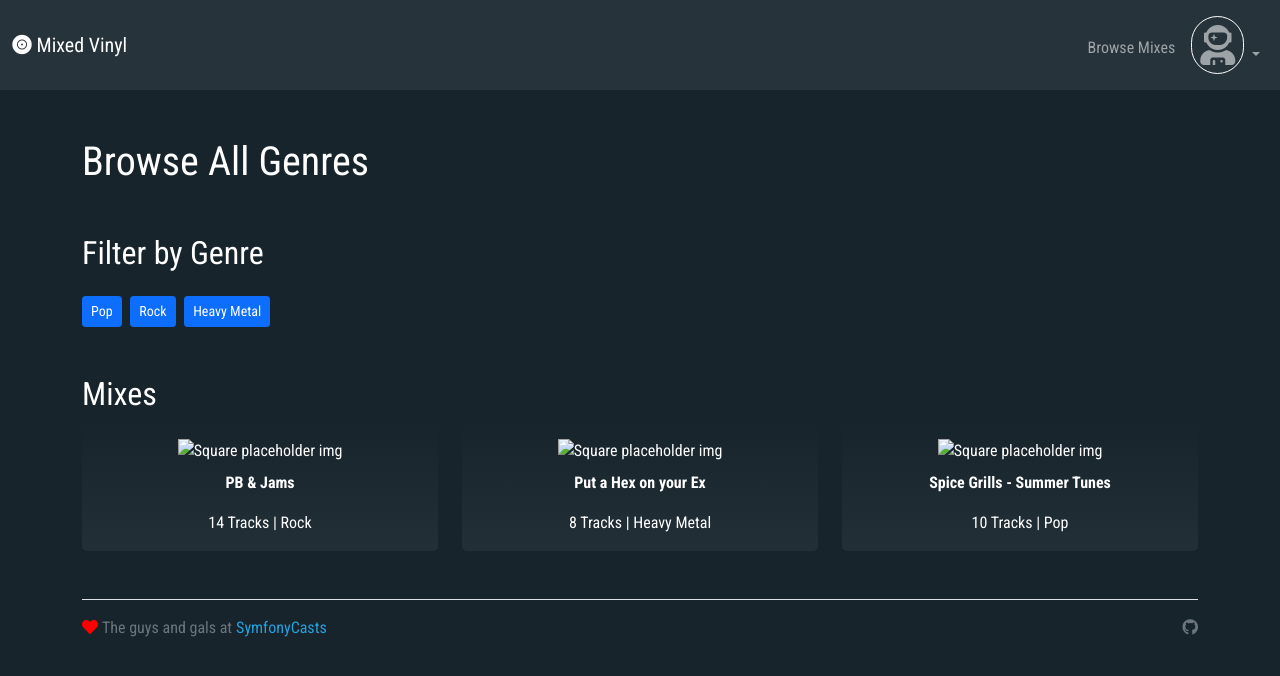
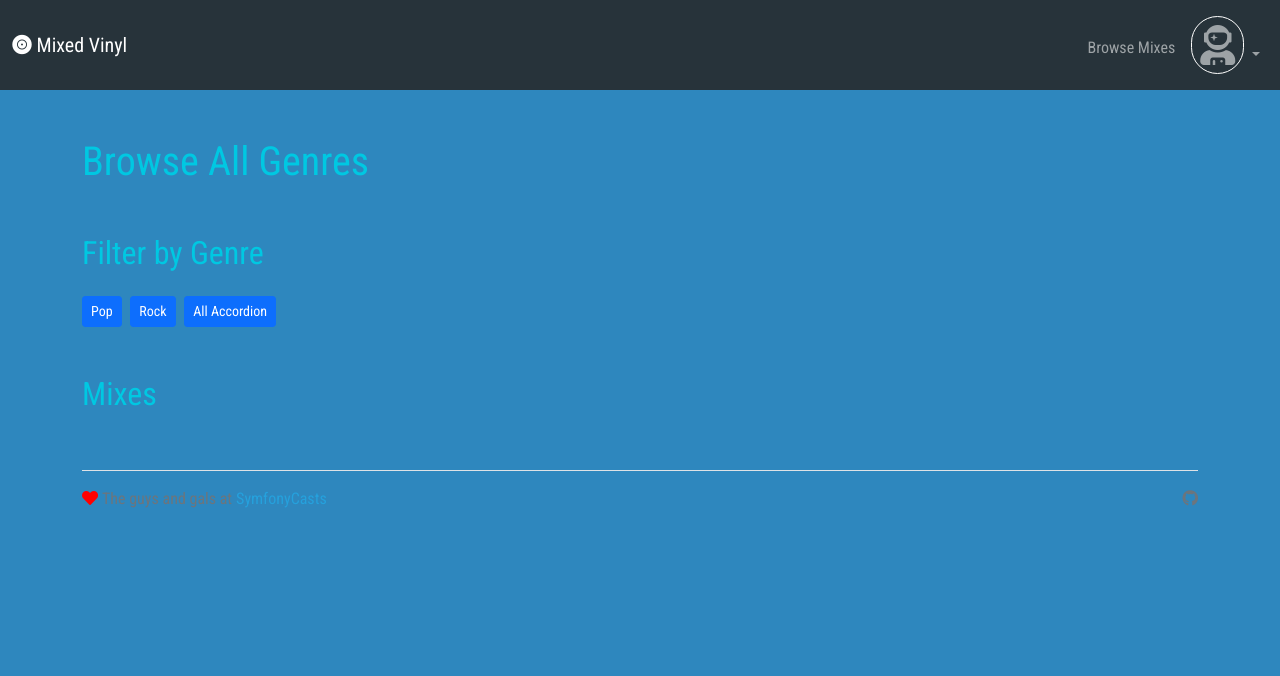
Before and after one commit to taybon/mixed_vinyl, a Symfony app: template templates/vinyl/browse.html.twig in a window 1280 px wide. Shown: the top 676 px of the page. Run offline with Twig, Linux system fonts and the light colour scheme; the template is opened without the code that fills it, so the values that code supplies are empty; some libraries are stand-ins or nearby versions.

Commit message:
Look mom! A real app

```diff
--- a/assets/styles/app.css
+++ b/assets/styles/app.css
@@ -3,5 +3,5 @@
 @import '~@fontsource/roboto-condensed';
 
 body {
-    background-color: rgb(211, 211, 211) !important;
+    background-color: rgb(0, 217, 255) !important;
 }
--- a/config/bundles.php
+++ b/config/bundles.php
@@ -3,9 +3,14 @@
 return [
     Symfony\Bundle\FrameworkBundle\FrameworkBundle::class => ['all' => true],
     Symfony\Bundle\TwigBundle\TwigBundle::class => ['all' => true],
+    Twig\Extra\TwigExtraBundle\TwigExtraBundle::class => ['all' => true],
     Symfony\Bundle\WebProfilerBundle\WebProfilerBundle::class => ['dev' => true, 'test' => true],
     Symfony\Bundle\MonologBundle\MonologBundle::class => ['all' => true],
     Symfony\Bundle\DebugBundle\DebugBundle::class => ['dev' => true],
     Symfony\WebpackEncoreBundle\WebpackEncoreBundle::class => ['all' => true],
     Symfony\UX\Turbo\TurboBundle::class => ['all' => true],
+    Knp\Bundle\TimeBundle\KnpTimeBundle::class => ['all' => true],
+    Doctrine\Bundle\DoctrineBundle\DoctrineBundle::class => ['all' => true],
+    Doctrine\Bundle\MigrationsBundle\DoctrineMigrationsBundle::class => ['all' => true],
+    Symfony\Bundle\MakerBundle\MakerBundle::class => ['dev' => true],
 ];
--- a/public/styles/app.css
+++ b/public/styles/app.css
@@ -1,6 +1,6 @@
 body {
-    background-color: #17242C;
-    color: #fff;
+    background-color: #2e87be;
+    color: #00c8e2;
     font-family: 'Roboto Condensed', sans-serif;
 }
 
--- a/templates/vinyl/browse.html.twig
+++ b/templates/vinyl/browse.html.twig
@@ -2,58 +2,43 @@
 
 {% block body %}
 <div class="container">
-		<h1>Browse
-			{{ genre ? genre : 'All Genres'}}</h1>
+    <h1>Browse {{ genre ? genre : 'All Genres' }}</h1>
 
     <h2 class="mt-5 mb-4">Filter by Genre</h2>
     <ul class="genre-list ps-0 mt-2 mb-3">
         <li class="d-inline">
-				<a class="btn btn-primary btn-sm" href="{{ path('app_browse', { 'slug' : 'pop' }) }}">Pop</a>
+            <a class="btn btn-primary btn-sm" href="{{ path('app_browse', {
+                slug: 'pop'
+            }) }}">Pop</a>
         </li>
         <li class="d-inline">
-				<a class="btn btn-primary btn-sm" href="{{ path('app_browse', { 'slug' : 'rock' }) }}">Rock</a>
+            <a class="btn btn-primary btn-sm" href="{{ path('app_browse', {
+                slug: 'rock'
+            }) }}">Rock</a>
         </li>
         <li class="d-inline">
-				<a class="btn btn-primary btn-sm" href="{{ path('app_browse', { 'slug' : 'heavy-metal' }) }}">Heavy Metal</a>
+            <a class="btn btn-primary btn-sm" href="{{ path('app_browse', {
+                slug: 'all-accordion'
+            }) }}">All Accordion</a>
         </li>
     </ul>
 
     <div>
         <h2 class="mt-5">Mixes</h2>
         <div class="row">
+            {% for mix in mixes %}
             <div class="col col-md-4">
                 <div class="mixed-vinyl-container p-3 text-center">
                     <img src="https://via.placeholder.com/300" data-src="https://via.placeholder.com/300" alt="Square placeholder img">
-						<p class="mt-2">
-							<strong>PB & Jams</strong>
-						</p>
-						<span>14 Tracks</span>
+                    <p class="mt-2"><strong>{{ mix.title }}</strong></p>
+                    <span>{{ mix.trackCount }} Tracks</span>
                     |
-						<span>Rock</span>
+                    <span>{{ mix.genre }}</span>
+                    |
+                    <span>{{ mix.createdAt|ago }}</span>
                 </div>
             </div>
-				<div class="col col-md-4">
-					<div class="mixed-vinyl-container p-3 text-center">
-						<img src="https://via.placeholder.com/300" data-src="https://via.placeholder.com/300" alt="Square placeholder img">
-						<p class="mt-2">
-							<strong>Put a Hex on your Ex</strong>
-						</p>
-						<span>8 Tracks</span>
-						|
-						<span>Heavy Metal</span>
-					</div>
-				</div>
-				<div class="col col-md-4">
-					<div class="mixed-vinyl-container p-3 text-center">
-						<img src="https://via.placeholder.com/300" data-src="https://via.placeholder.com/300" alt="Square placeholder img">
-						<p class="mt-2">
-							<strong>Spice Grills - Summer Tunes</strong>
-						</p>
-						<span>10 Tracks</span>
-						|
-						<span>Pop</span>
-					</div>
-				</div>
+            {% endfor %}
         </div>
     </div>
 </div>
```
Also changed, not shown: composer.json (+27 -17 lines), src/Controller/VinylController.php (+17 -7 lines), 12 other files. Lines whose indentation alone changed are shown as unchanged.
